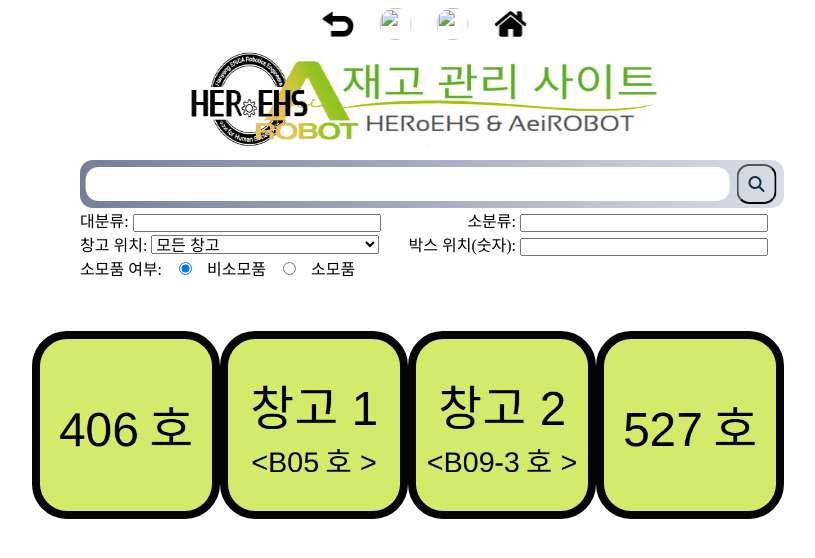
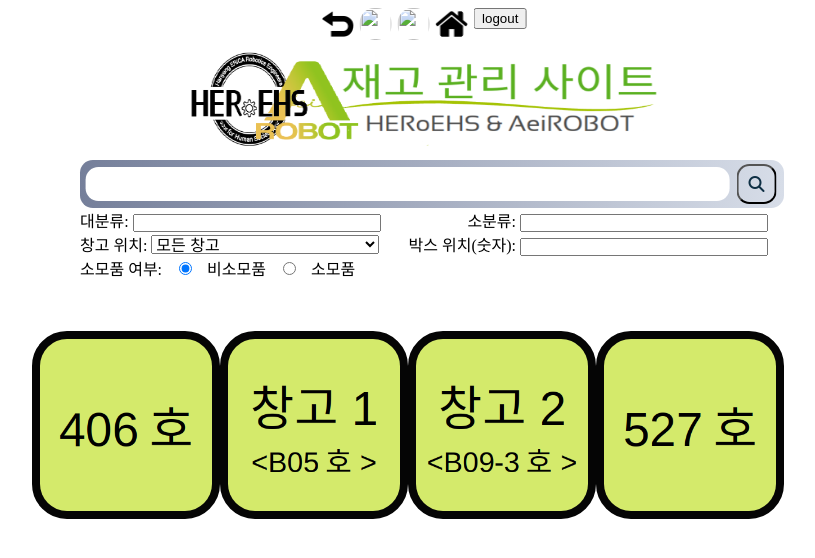
Before and after one commit to eking158/HERoEHS-Inventory_Control_Web, a website: page public/sequelize.html in a window 1280 px wide. Shown: the whole page, without its empty margins (216-1031 px from the left). Drawn offline with nearby package versions, Linux system fonts and the light colour scheme.

Commit message:
23/01/17:merge>>GUI+login

```diff
--- a/public/sequelize.html
+++ b/public/sequelize.html
@@ -51,6 +51,10 @@
             <input class="utility_data" type="image" value="submoy" title="데이터베이스에 데이터 업로드" img src="/images/icons/database.png"/>
         </form>
         <input class="utility_button" type="image" value="home" title="홈 화면으로 돌아가기" img src="/images/icons/home.png" onclick="movepage_utility('home')" />
+        <!-- logout button -->
+        <form id="logout">
+            <input type="button" value="logout" onclick="movepage_logout()" />
+        </form>
     </div>
 
     <!-- logo  -->
@@ -187,6 +191,9 @@
         function movepage_527() {
             location.href = "/527/1/0";
         }
+        function movepage_logout() {
+            location.href = "/auth/logout";
+        }
         function movepage_utility(target) {
             if (target == "home") {
                 location.href = "/";
```
